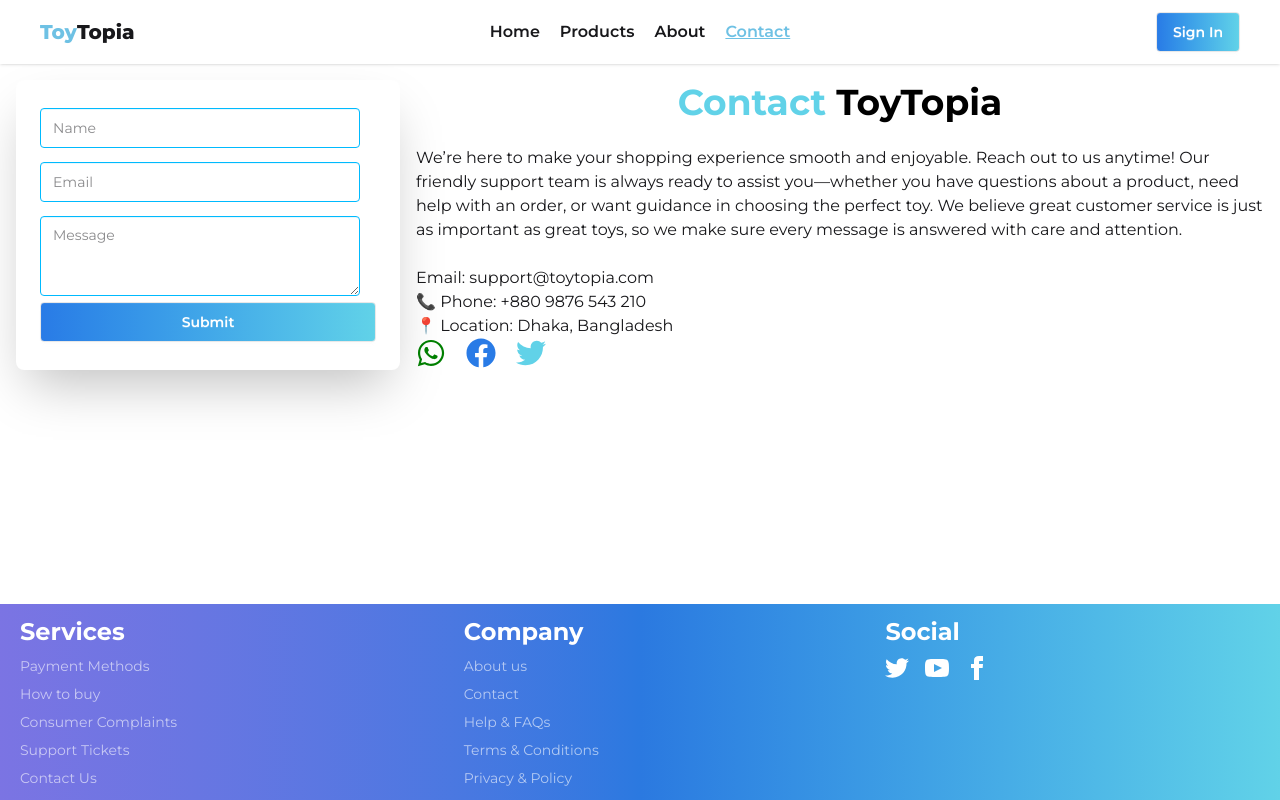
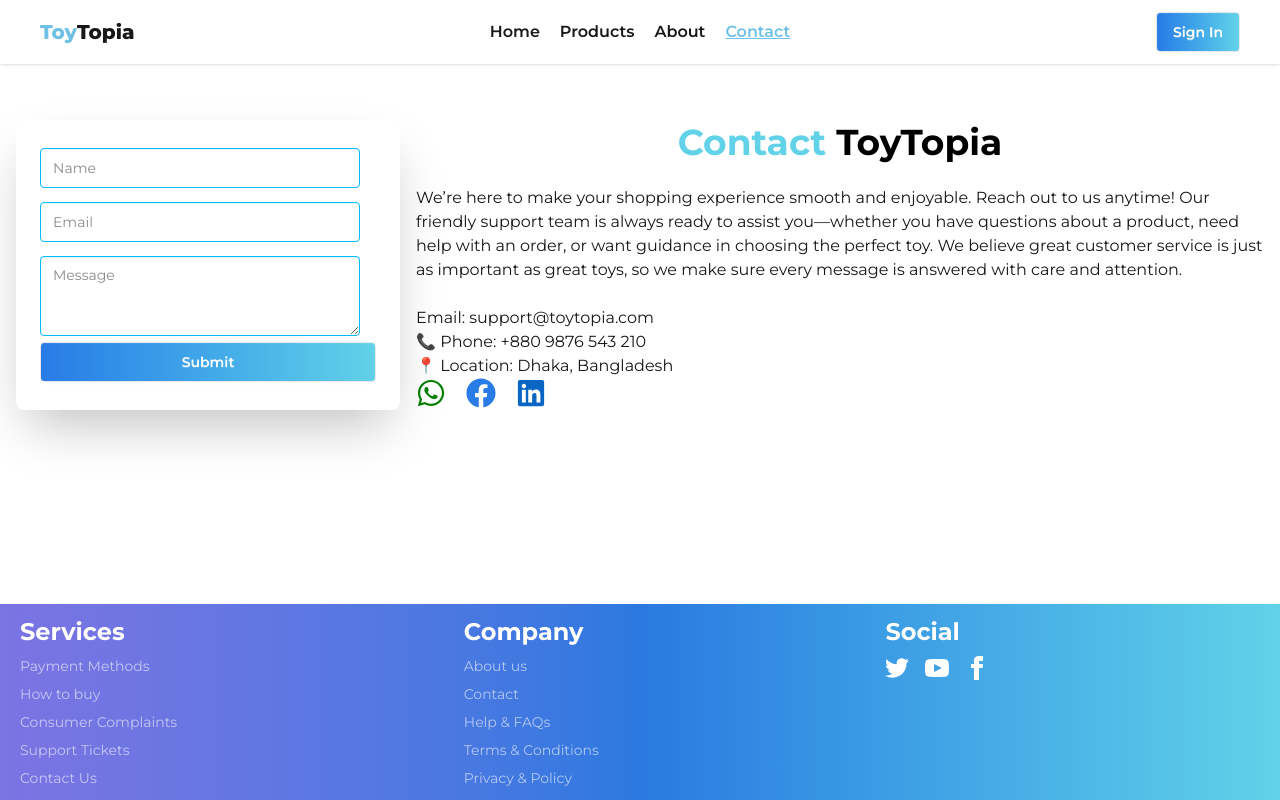
Before and after one commit to rakib120822/toytopia-client, a React (Vite) app: page /contact in a window 1280 px wide. Built offline with nearby package versions, Linux system fonts and the light colour scheme; no server answers.

Commit message:
added social link

```diff
--- a/src/components/Footer.jsx
+++ b/src/components/Footer.jsx
@@ -31,7 +31,7 @@
       <nav>
         <h6 className="text-2xl font-bold text-white">Social</h6>
         <div className="grid grid-flow-col gap-4">
-          <Link>
+          <Link to={"/contact"}>
             <svg
               xmlns="http://www.w3.org/2000/svg"
               width="24"
@@ -42,7 +42,7 @@
               <path d="M24 4.557c-.883.392-1.832.656-2.828.775 1.017-.609 1.798-1.574 2.165-2.724-.951.564-2.005.974-3.127 1.195-.897-.957-2.178-1.555-3.594-1.555-3.179 0-5.515 2.966-4.797 6.045-4.091-.205-7.719-2.165-10.148-5.144-1.29 2.213-.669 5.108 1.523 6.574-.806-.026-1.566-.247-2.229-.616-.054 2.281 1.581 4.415 3.949 4.89-.693.188-1.452.232-2.224.084.626 1.956 2.444 3.379 4.6 3.419-2.07 1.623-4.678 2.348-7.29 2.04 2.179 1.397 4.768 2.212 7.548 2.212 9.142 0 14.307-7.721 13.995-14.646.962-.695 1.797-1.562 2.457-2.549z"></path>
             </svg>
           </Link>
-          <Link>
+          <Link to={"/contact"}>
             <svg
               xmlns="http://www.w3.org/2000/svg"
               width="24"
@@ -53,7 +53,7 @@
               <path d="M19.615 3.184c-3.604-.246-11.631-.245-15.23 0-3.897.266-4.356 2.62-4.385 8.816.029 6.185.484 8.549 4.385 8.816 3.6.245 11.626.246 15.23 0 3.897-.266 4.356-2.62 4.385-8.816-.029-6.185-.484-8.549-4.385-8.816zm-10.615 12.816v-8l8 3.993-8 4.007z"></path>
             </svg>
           </Link>
-          <Link>
+          <Link to={"/contact"}>
             <svg
               xmlns="http://www.w3.org/2000/svg"
               width="24"
--- a/src/pages/Contact us/Contact.jsx
+++ b/src/pages/Contact us/Contact.jsx
@@ -1,5 +1,5 @@
 import React from "react";
-import { FaFacebook, FaTwitter, FaWhatsapp } from "react-icons/fa";
+import { FaFacebook, FaLinkedin, FaTwitter, FaWhatsapp } from "react-icons/fa";
 import { Link } from "react-router";
 import { toast } from "react-toastify";
 
@@ -9,10 +9,10 @@
     toast.info("Thanks for your feedback");
   };
   return (
-    <div>
-      <div className="hero  ">
+    <div className="my-10">
+      <div className="hero ">
         <div className="hero-content flex-col lg:flex-row-reverse">
-          <div className="text-center lg:text-left">
+          <div className="text-center  lg:text-left">
             <h2 className="text-center text-4xl font-bold text-[#61D2E8]">
               Contact <span className="text-black">ToyTopia</span>
             </h2>
@@ -31,32 +31,53 @@
                 📞 Phone: +880 9876 543 210 <br />
                 📍 Location: Dhaka, Bangladesh
               </p>
-              <div className="flex gap-5">
-                <div className="tooltip">
+              <div className="flex gap-5 justify-center lg:justify-start">
+                {/* WhatsApp */}
+                <a
+                  href="https://wa.me/01883860565" // replace with your WhatsApp link
+                  target="_blank"
+                  rel="noopener noreferrer"
+                  className="tooltip"
+                >
                   <div className="tooltip-content">
                     <div className="animate-bounce -rotate-10 text-2xl font-black">
                       01883860565
                     </div>
                   </div>
                   <FaWhatsapp size={30} color="green" />
-                </div>
+                </a>
 
-                <div className="tooltip">
+                {/* Facebook */}
+                <a
+                  href="https://www.facebook.com/rakibul.islam.466934" // replace with your FB link
+                  target="_blank"
+                  rel="noopener noreferrer"
+                  className="tooltip"
+                >
                   <div className="tooltip-content">
                     <div className="animate-bounce -rotate-10 text-2xl font-black">
                       Wow!
                     </div>
                   </div>
                   <FaFacebook size={30} color="#297BE6" />
-                </div>
-                <div className="tooltip">
+                </a>
+
+                {/* Twitter */}
+
+                {/* LinkedIn */}
+                <a
+                  href="https://www.linkedin.com/in/rakibul-islam-payel/" // replace with your LinkedIn link
+                  target="_blank"
+                  rel="noopener noreferrer"
+                  className="tooltip"
+                >
                   <div className="tooltip-content">
-                    <div className="animate-bounce  -rotate-10 text-2xl font-black">
-                      Wow!
+                    <div className="animate-bounce -rotate-10 text-2xl font-black">
+                      Connect with me!
                     </div>
                   </div>
-                  <FaTwitter size={30} color="#61D2E8" />
-                </div>
+                  <FaLinkedin size={30} color="#0A66C2" />
+                </a>
               </div>
             </div>
           </div>
```
